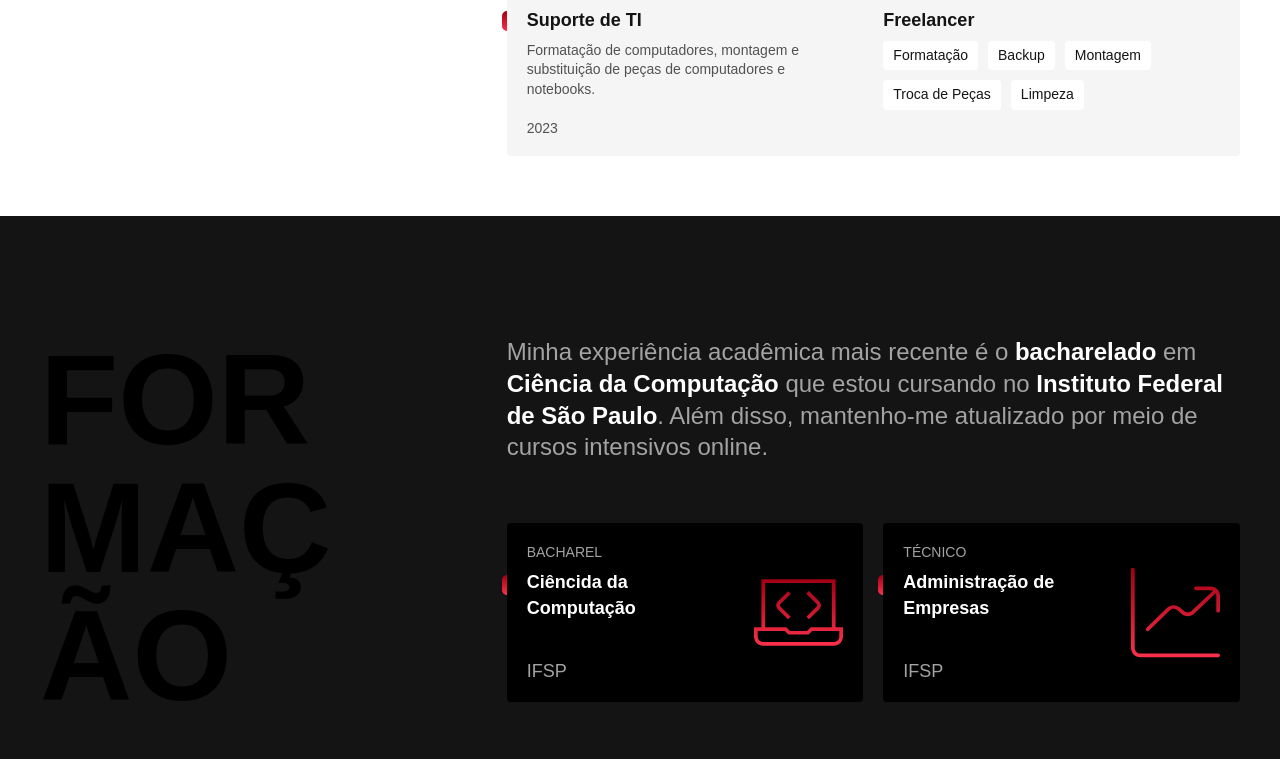
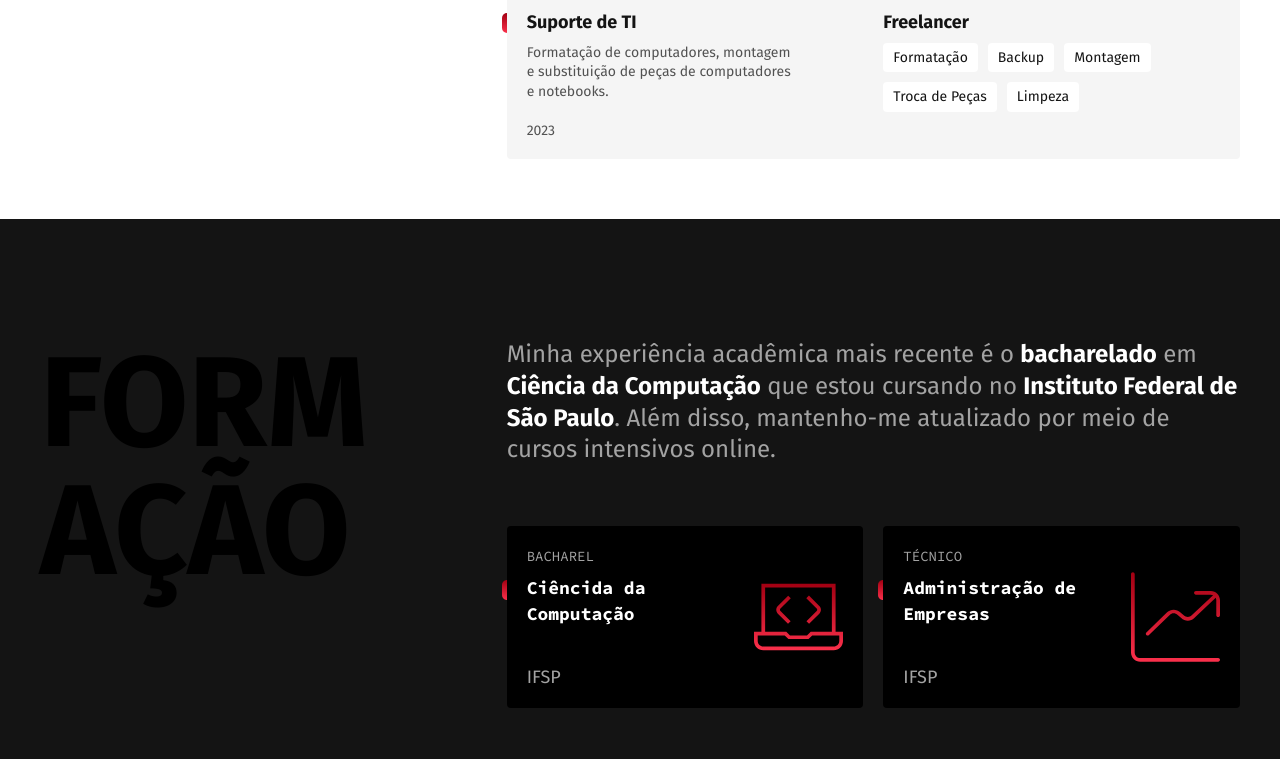
Before and after one commit to ThMesquita/ThMesquita.github.io, a plain HTML site: page index.html in a window 1280 px wide. Shown: the part 1155-1914 px from the top of the page. Drawn offline with Linux system fonts and the light colour scheme.

Commit message:
google fonts

```diff
--- a/index.html
+++ b/index.html
@@ -8,6 +8,9 @@
   <title>Mesquita Desenvolvedor e Designer</title>
   <meta name="description" content="Desenvolvedor Front End e UX/UI Designer, localizado em Itu-SP">
   <link rel="stylesheet" href="css/style.min.css">
+  <link rel="preconnect" href="https://fonts.googleapis.com">
+  <link rel="preconnect" href="https://fonts.gstatic.com" crossorigin>
+  <link href="https://fonts.googleapis.com/css2?family=Fira+Sans:wght@400;700&family=Source+Code+Pro:wght@400;700&display=swap" rel="stylesheet">
 </head>
 
 <body>
```
